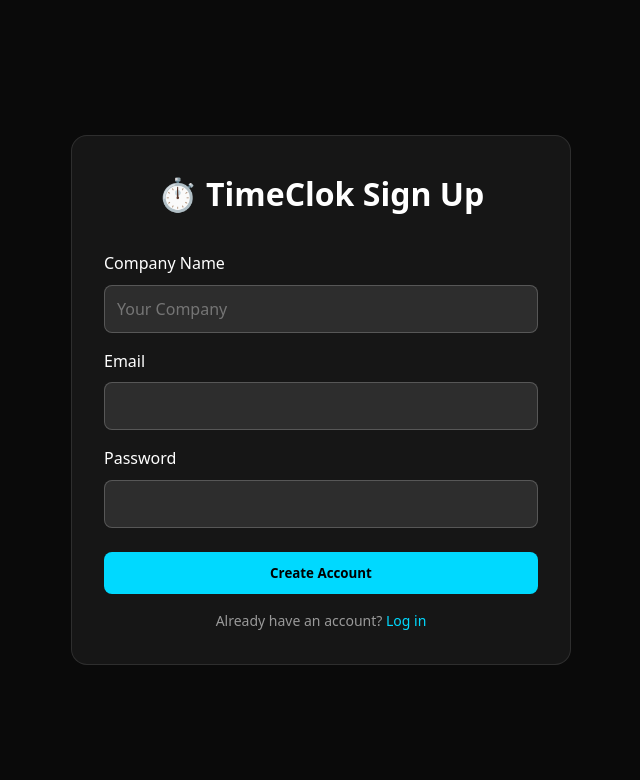
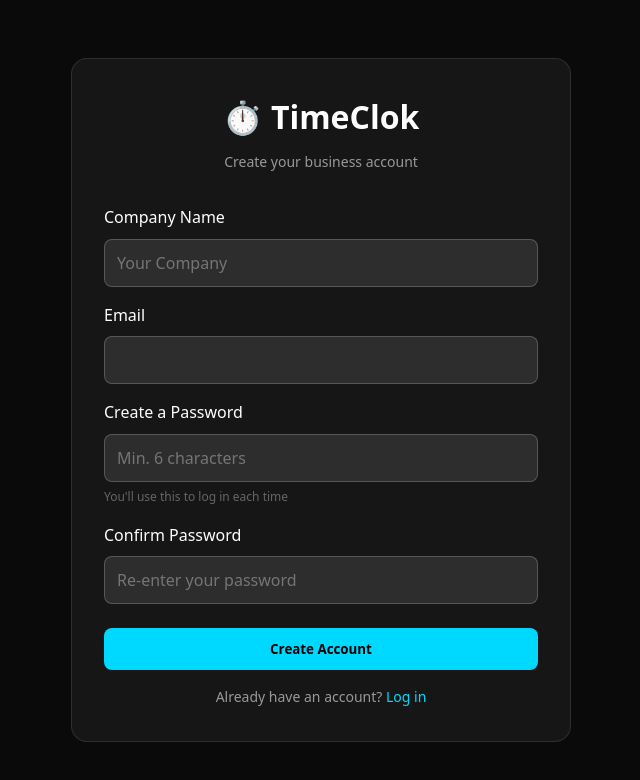
Before and after one commit to Pjavier23/timeclok, a Next.js app: page /auth/signup in a window 1280 px wide. Shown: the top 780 px of the page, without its empty margins (319-959 px from the left). Built offline with nearby package versions, Linux system fonts and the light colour scheme; no server answers.

Commit message:
Improve signup UX: 'Create a Password' label, confirm password field, inline validation

```diff
--- a/app/auth/signup/page.tsx
+++ b/app/auth/signup/page.tsx
@@ -10,6 +10,7 @@ function SignUpForm() {
 
   const [email, setEmail] = useState('')
   const [password, setPassword] = useState('')
+  const [confirmPassword, setConfirmPassword] = useState('')
   const [companyName, setCompanyName] = useState('')
   const [loading, setLoading] = useState(false)
   const [error, setError] = useState('')
@@ -30,6 +31,9 @@ function SignUpForm() {
       }
       if (password.length < 6) {
         throw new Error('Password must be at least 6 characters')
+      }
+      if (password !== confirmPassword) {
+        throw new Error('Passwords do not match')
       }
 
       const response = await fetch('/api/auth/signup', {
@@ -147,7 +151,10 @@ function SignUpForm() {
         maxWidth: '500px',
         width: '100%'
       }}>
-        <h1 style={{marginBottom: '2rem', textAlign: 'center'}}>⏱️ TimeClok Sign Up</h1>
+        <div style={{textAlign: 'center', marginBottom: '2rem'}}>
+          <h1 style={{marginBottom: '0.5rem'}}>⏱️ TimeClok</h1>
+          <p style={{color: '#999', fontSize: '0.875rem', margin: 0}}>Create your business account</p>
+        </div>
 
         <form onSubmit={handleSignUp}>
           <div style={{marginBottom: '1rem'}}>
@@ -191,13 +198,16 @@ function SignUpForm() {
             />
           </div>
 
-          <div style={{marginBottom: '1.5rem'}}>
-            <label style={{display: 'block', marginBottom: '0.5rem'}}>Password</label>
+          <div style={{marginBottom: '1rem'}}>
+            <label style={{display: 'block', marginBottom: '0.5rem'}}>
+              Create a Password
+            </label>
             <input
               type="password"
               required
               value={password}
               onChange={(e) => setPassword(e.target.value)}
+              placeholder="Min. 6 characters"
               style={{
                 width: '100%',
                 padding: '0.75rem',
@@ -209,6 +219,44 @@ function SignUpForm() {
                 fontSize: '1rem'
               }}
             />
+            <p style={{margin: '0.35rem 0 0', fontSize: '0.75rem', color: '#666'}}>
+              You'll use this to log in each time
+            </p>
+          </div>
+
+          <div style={{marginBottom: '1.5rem'}}>
+            <label style={{display: 'block', marginBottom: '0.5rem'}}>
+              Confirm Password
+            </label>
+            <input
+              type="password"
+              required
+              value={confirmPassword}
+              onChange={(e) => setConfirmPassword(e.target.value)}
+              placeholder="Re-enter your password"
+              style={{
+                width: '100%',
+                padding: '0.75rem',
+                background: 'rgba(255,255,255,0.1)',
+                border: confirmPassword && confirmPassword !== password
+                  ? '1px solid rgba(255,0,110,0.6)'
+                  : '1px solid rgba(255,255,255,0.2)',
+                color: '#fff',
+                borderRadius: '0.5rem',
+                boxSizing: 'border-box',
+                fontSize: '1rem'
+              }}
+            />
+            {confirmPassword && confirmPassword !== password && (
+              <p style={{margin: '0.35rem 0 0', fontSize: '0.75rem', color: '#ff006e'}}>
+                Passwords don't match
+              </p>
+            )}
+            {confirmPassword && confirmPassword === password && (
+              <p style={{margin: '0.35rem 0 0', fontSize: '0.75rem', color: '#00d9ff'}}>
+                ✓ Passwords match
+              </p>
+            )}
           </div>
 
           {error && (
```
